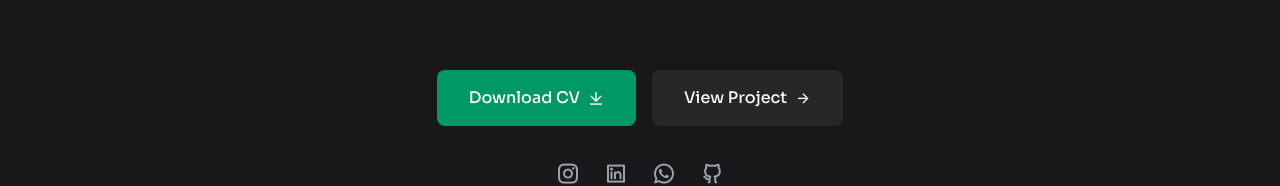
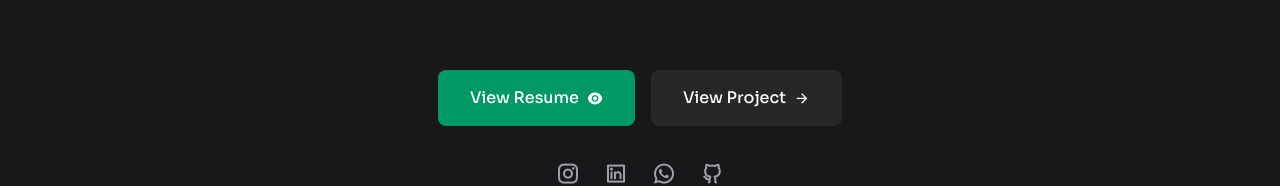
Before and after one commit to iHaoren/ibnuporto-app, a React (Vite) app: page / in a window 1280 px wide. Shown: the part 406-592 px from the top of the page. Built offline with nearby package versions, Linux system fonts and the light colour scheme.

Commit message:
fix the bug

```diff
--- a/src/App.jsx
+++ b/src/App.jsx
@@ -48,11 +48,10 @@ function App() {
           {/* Tombol CTA */}
           <div className="flex flex-wrap justify-center gap-4 animate__animated animate__fadeInUp animate__delay-1s">
             <a
-              href="/public/assets/IbnuHarun_Resume.pdf"
-              download="IbnuHarun_Resume.pdf"
+              href="https://drive.google.com/file/d/1Mug3dIqSMio11d_P81nXYZLfAXKKXb8l/view?usp=drive_link"
               className="px-8 py-4 bg-emerald-600 rounded-lg font-medium hover:bg-emerald-500 transition-colors flex items-center gap-2 text-white"
             >
-              Download CV <i className="ri-download-line"></i>
+              View Resume <i className="ri-eye-fill"></i>
             </a>
             <a
               href="#project"
```
Also changed, not shown: 1 other file (tests, documents, lock files or other folders).
